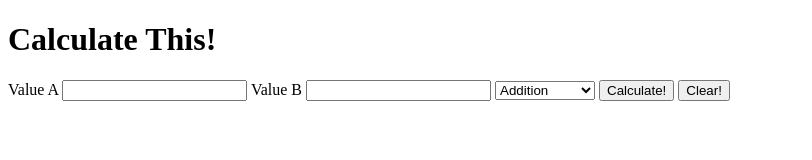
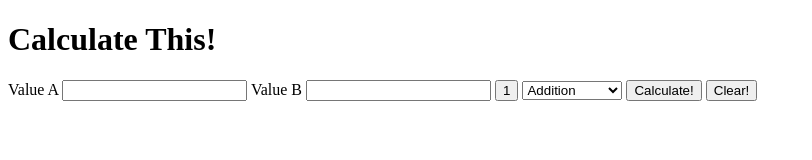
Before and after one commit to StPaulStylee/weekend_challenge_03, a website: page public/views/index.html in a window 1280 px wide. Shown: the whole page, without its empty margins (0-812 px from the left). Drawn offline with Linux system fonts and the light colour scheme; files whose address does not match are found by name.

Commit message:
working on hard mode. No significant updats to inform

```diff
--- a/public/views/index.html
+++ b/public/views/index.html
@@ -19,6 +19,7 @@
 
             <label for='valueB'>Value B</label>
             <input type='number' id='valueB' name='valueB' required />
+            <button type='button' value='1' form='valueB'>1</button>
 
             <select id='operator' name='operator' required>
               <option value='add'>Addition</option>
@@ -29,7 +30,6 @@
 
             <button type='submit' id='submit'>Calculate!</button>
             <button id='clear'>Clear!</button>
-            <!-- Use jquery to insert a div that contains the solution -->
         </form>
     </section>
 </body>
```
